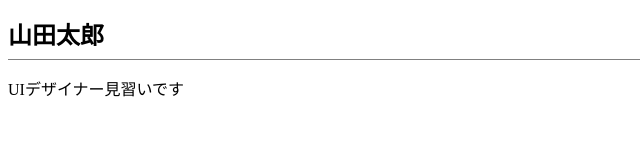
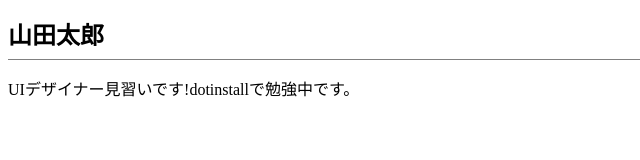
Before and after one commit to sniper-san/sniper-san.github.io, a plain HTML site: page index.html in a window 1280 px wide. Shown: the whole page, without its empty margins (0-640 px from the left). Drawn offline with Linux system fonts and the light colour scheme.

Commit message:
Add files via upload

```diff
--- a/index.html
+++ b/index.html
@@ -9,7 +9,7 @@
 </head>
 <body>
   <h1>山田太郎</h1>
-  <p>UIデザイナー見習いです</p>
+  <p>UIデザイナー見習いです!dotinstallで勉強中です。</p>
 
 </body>
 </html>
```
